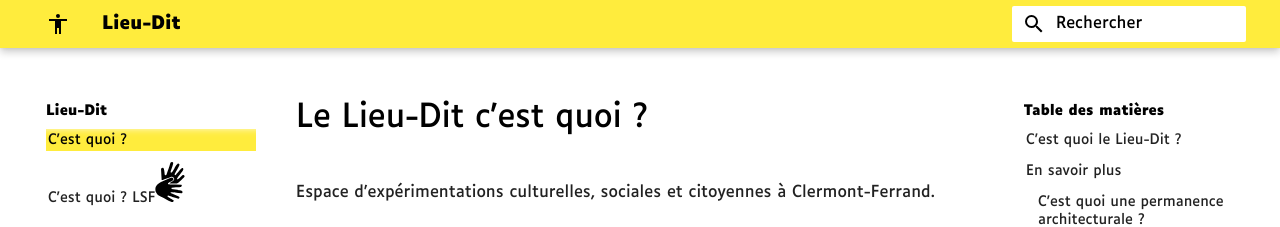
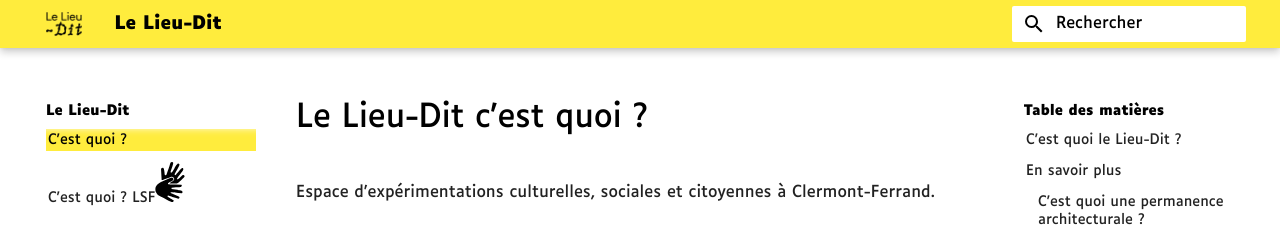
Before and after one commit to Lieu-Dit/web, an MkDocs documentation site: the page built from docs/index.md, in a window 1280 px wide. Shown: the top 227 px of the page. Built offline with MkDocs 1.6.1 and Material for MkDocs 9.7.7, drawn with Linux system fonts in a browser that asks for light colours.

Commit message:
ajout logo

```diff
--- a/mkdocs.yml
+++ b/mkdocs.yml
@@ -1,5 +1,5 @@
 # mkdocs.yml
-site_name: Lieu-Dit
+site_name: Le Lieu-Dit
 site_description: Page accessibilité du Lieu-Dit
 site_url: ""
 use_directory_urls: false
@@ -10,9 +10,8 @@
 theme:
   name: material
   language: fr
-  icon:
-    logo: material/human
-  #favicon: images/favicon.png
+  favicon: assets/logo/Lieu-dit-noir.png
+  logo: assets/logo/Lieu-dit-noir.png
   features:
     #- navigation.tabs
     #- navigation.tabs.sticky
```
Also changed, not shown: docs/assets/logo/Lieu-dit couleur.png (added), docs/assets/logo/Lieu-dit-ico.png (added), docs/assets/logo/Lieu-dit-noir.png (added), docs/assets/logo/Lieu-dit.ico (added), docs/assets/logo/lieu-dit-ico.ico (added).
